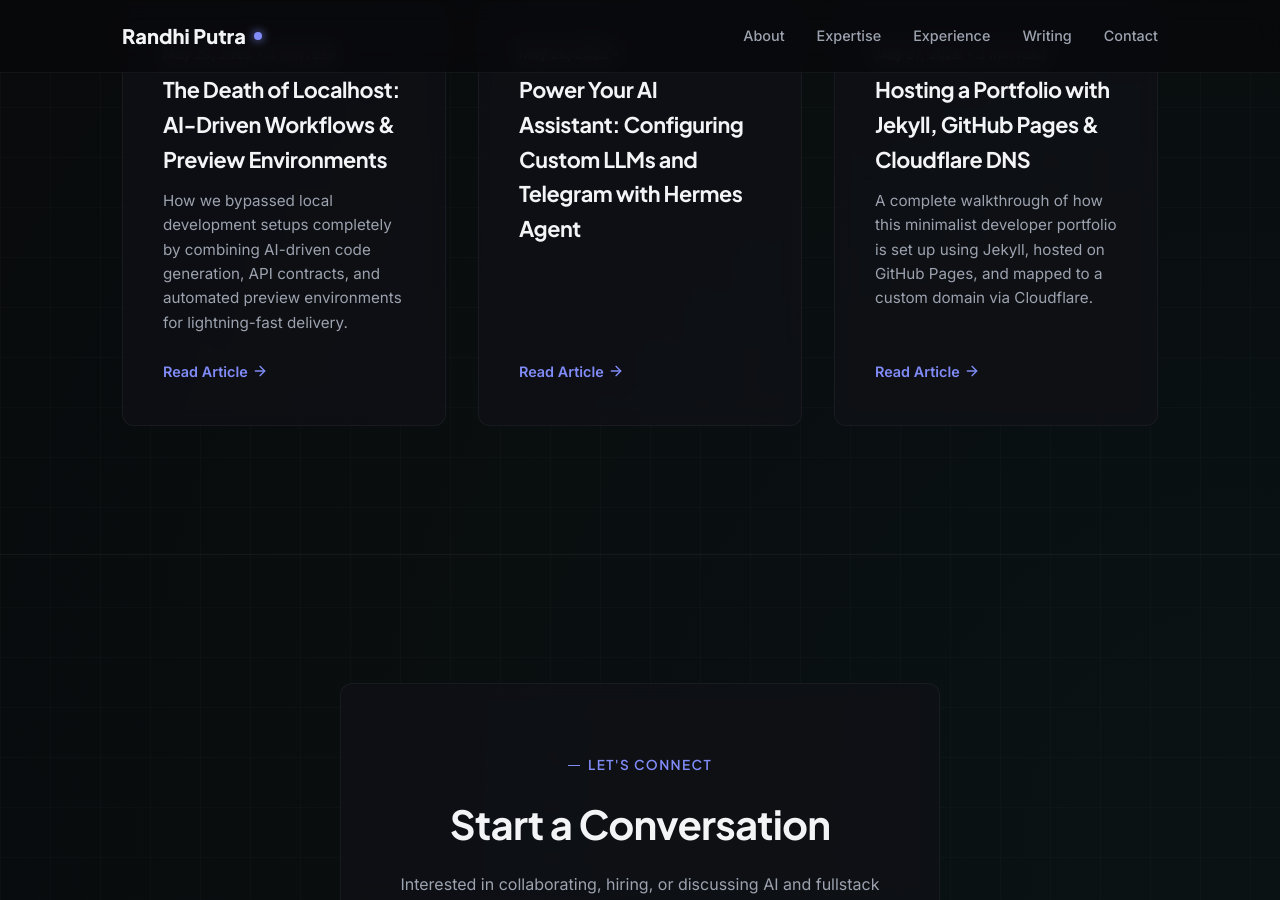
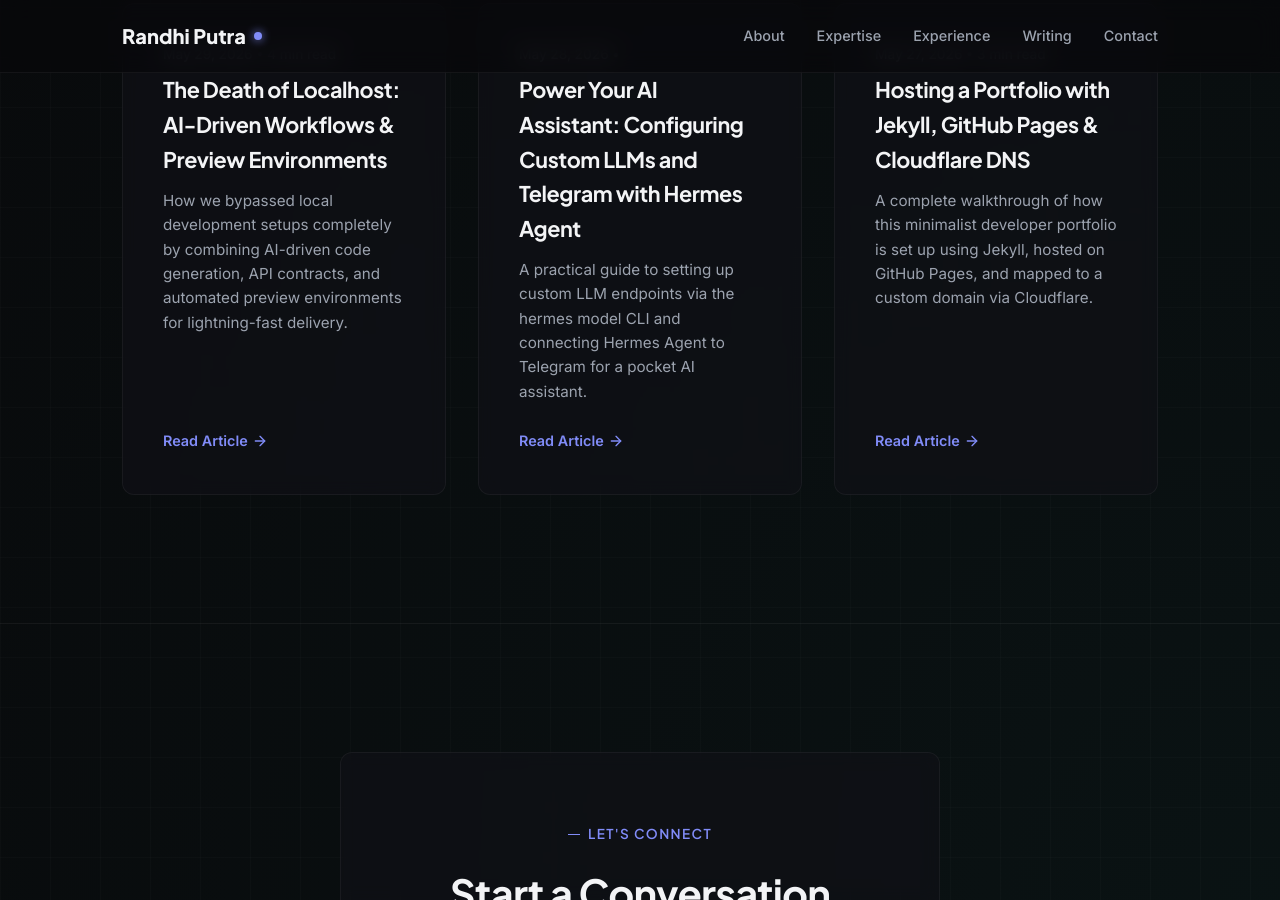
Before and after one commit to randhipp/randhipp.github.io, a Jekyll site: the page built from index.html, in a window 1280 px wide and 900 px high, scrolled down 3343 px. Built offline with Jekyll 4.4.1, drawn with Linux system fonts in a browser that asks for light colours.

Commit message:
chore: add description and update post date to today

```diff
--- a/_posts/2026-05-28-hermes-agent-custom-providers-and-telegram-integration.md
+++ b/_posts/2026-05-29-hermes-agent-custom-providers-and-telegram-integration.md
@@ -1,6 +1,7 @@
 ---
 layout: post
 title: "Power Your AI Assistant: Configuring Custom LLMs and Telegram with Hermes Agent"
+description: "A practical guide to setting up custom LLM endpoints via the hermes model CLI and connecting Hermes Agent to Telegram for a pocket AI assistant."
 date: 2026-05-28 12:00:00 +0700
 categories: [AI, Automation, DevTools]
 tags: [hermes-agent, llm, telegram, open-source]
```
